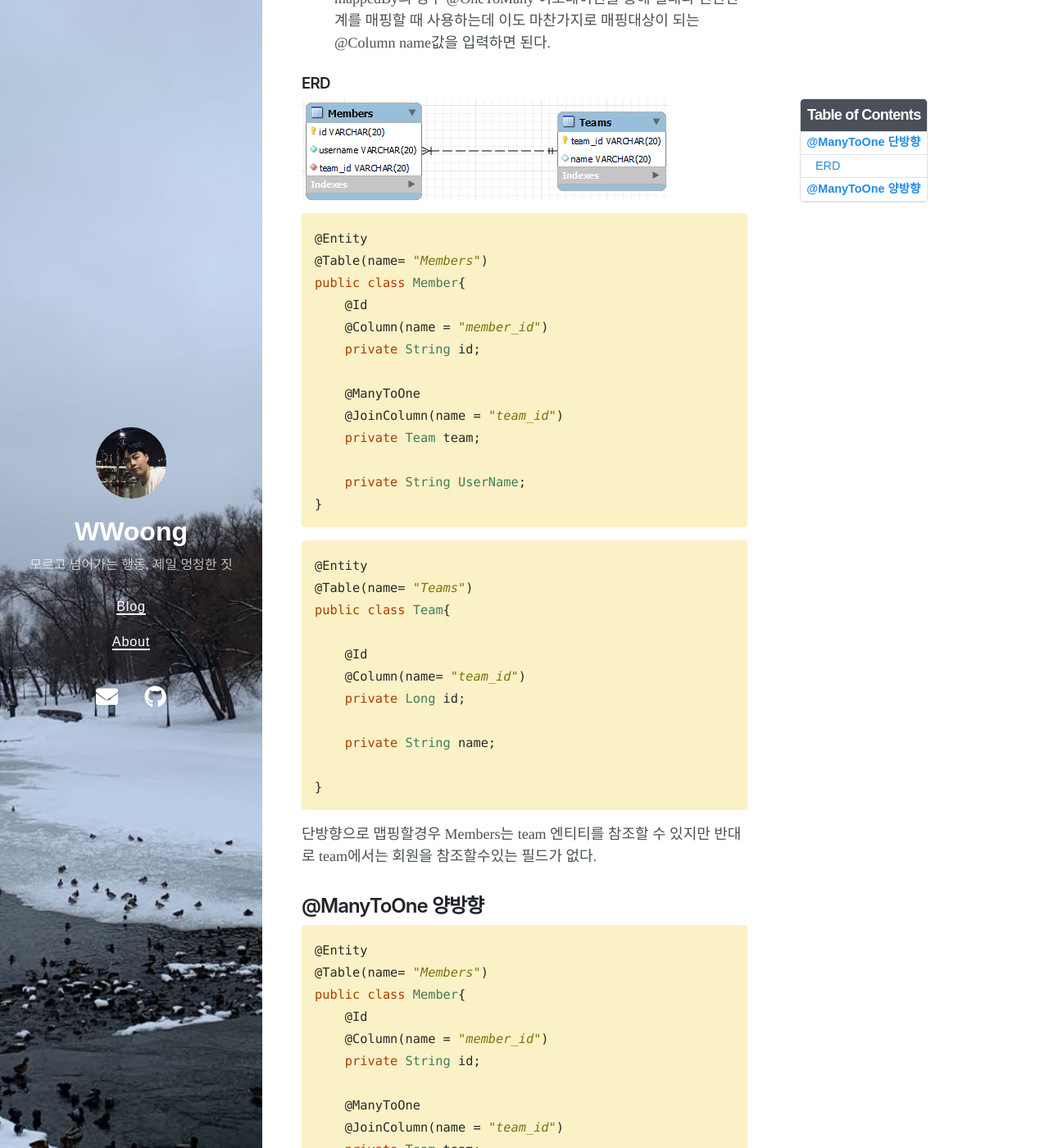
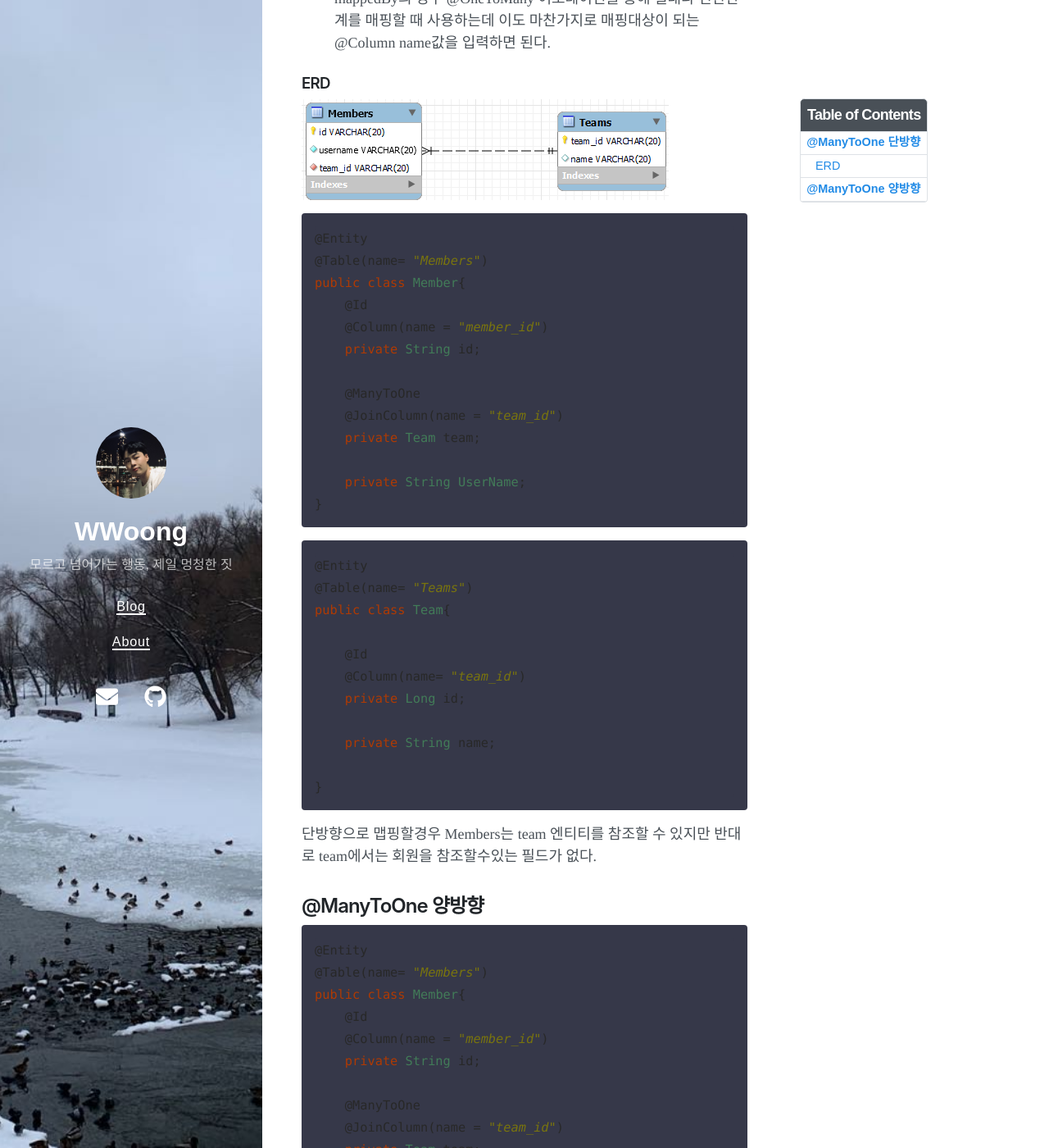
Before and after one commit to sangwoong12/sangwoong12.github.io, a Jekyll site: the page built from _posts/2022-09-21-know-onetomany.md, in a window 1280 px wide and 1400 px high, scrolled down 421 px. Shown: the whole window at 82% size. Built offline with Jekyll 4.4.1, drawn with Linux system fonts in a browser that asks for light colours; nearby versions of some CDN libraries.

Commit message:
change_background-color

```diff
--- a/_sass/_syntax-light.scss
+++ b/_sass/_syntax-light.scss
@@ -6,7 +6,7 @@
 .highlight table pre { margin: 0; }
 .highlight, .highlight .w {
   color: #282828;
-  background-color: #fbf1c7;
+  background-color: #363849;
 }
 .highlight .err {
   color: #9d0006;
```
